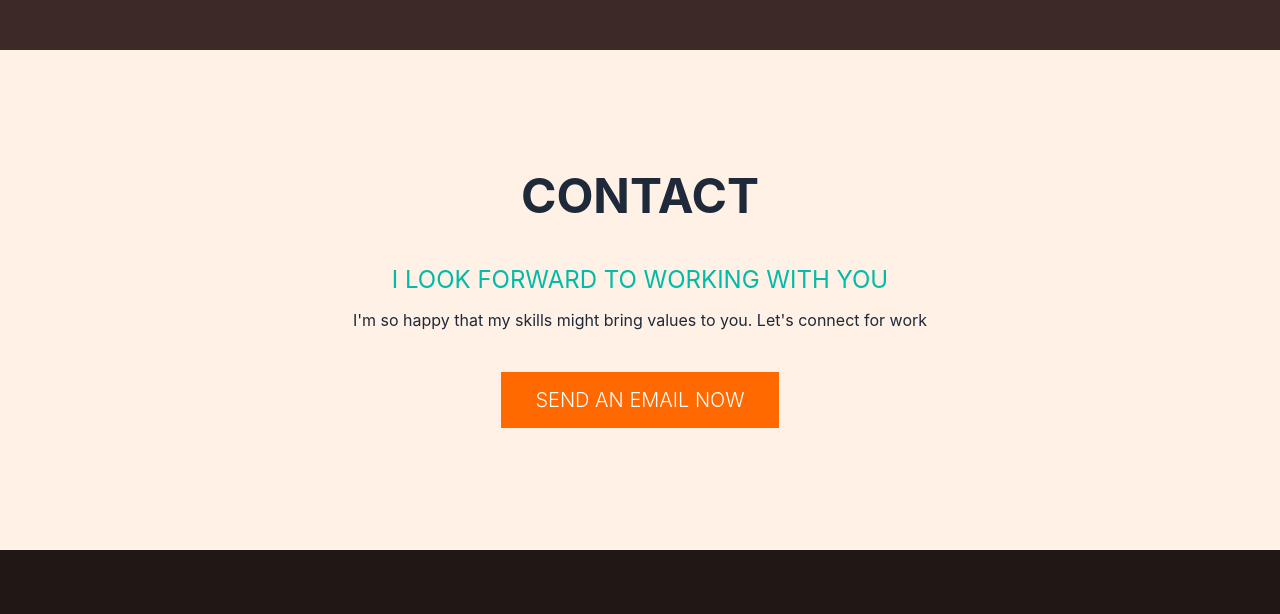
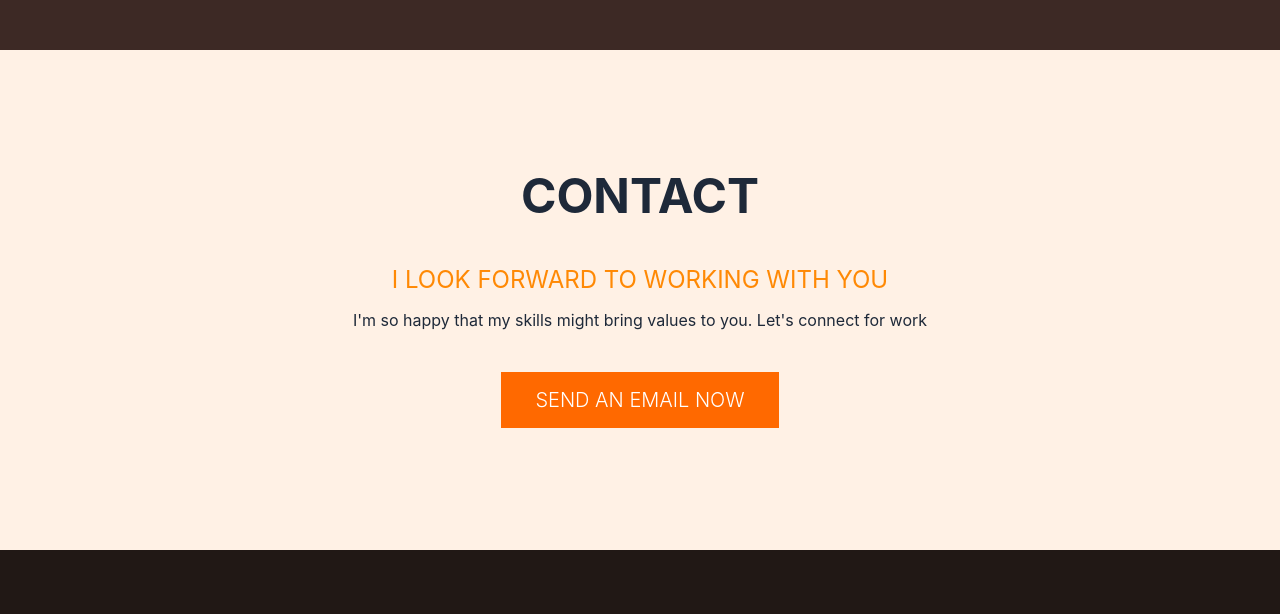
Before and after one commit to dinhnhien811/dinhnhien811.github.io, a website built with Vite: page index.html in a window 1280 px wide. Shown: the part 1550-2164 px from the top of the page. Built offline with nearby package versions, Linux system fonts and the light colour scheme; files whose address does not match are found by name.

Commit message:
chore: update contact section text color for better visibility

```diff
--- a/index.html
+++ b/index.html
@@ -77,7 +77,7 @@
     <div class="w-full lg:w-[60%] mb-5">
       <h2 class="uppercase text-2xl lg:text-5xl text-center font-bold mb-6">Contact</h2>
       <p class="flex flex-col justify-center items-center pt-5 pb-5 text-center">
-        <span class="text-2xl text-teal-500 mb-3">I LOOK FORWARD TO WORKING WITH YOU</span>
+        <span class="text-2xl text-orange-400 mb-3">I LOOK FORWARD TO WORKING WITH YOU</span>
         <span>I'm so happy that my skills might bring values to you. Let's connect for work</span>
       </p>
     </div>
```
